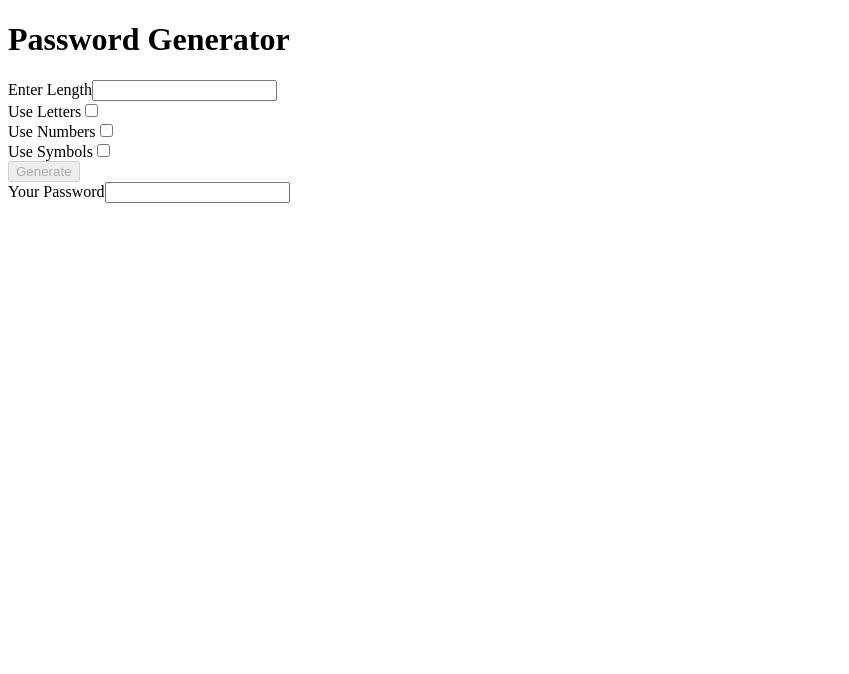
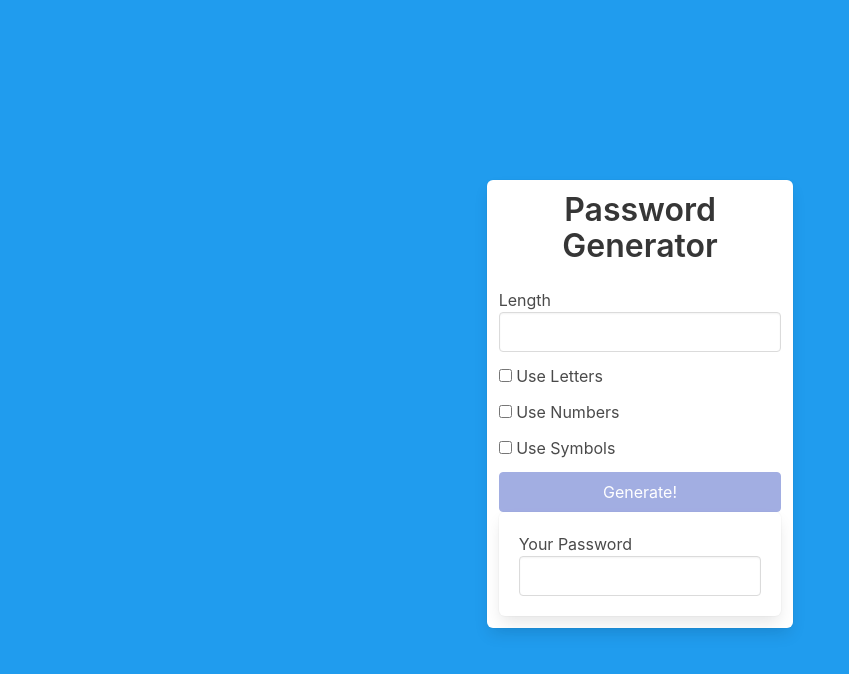
Before and after one commit to jamiepompei/angular-password-generator, an Angular app: page / in a window 1280 px wide. Shown: the top 674 px of the page, without its empty margins (0-849 px from the left). Built offline with nearby package versions, Linux system fonts and the light colour scheme.

Commit message:
added bulma for syling and custom CSS for margins and bkg color

```diff
--- a/package.json
+++ b/package.json
@@ -19,6 +19,7 @@
     "@angular/platform-browser": "~11.0.5",
     "@angular/platform-browser-dynamic": "~11.0.5",
     "@angular/router": "~11.0.5",
+    "bulma": "^0.9.2",
     "rxjs": "~6.6.0",
     "tslib": "^2.0.0",
     "zone.js": "~0.10.2"
--- a/src/app/app.component.html
+++ b/src/app/app.component.html
@@ -1,30 +1,48 @@
-<h1>Password Generator</h1>
+<div class="container">
+  <div class="columns is-centered">
+    <div class="box column is-one-third">
+      <h1 class="title has-text-centered">Password Generator</h1>
 
-<div>
-  <label>Enter Length</label>
-  <input (input)="onChangeLength($event.target.value)" />
+      <div class="field">
+        <label>Length</label>
+        <input class="input" (input)="onChangeLength($event.target.value)" />
       </div>
 
-<div>
-  <label>Use Letters</label>
+      <div class="field">
+        <div class="control">
+          <label class="checkbox">
             <input (change)="onChangeUseLetters()" type="checkbox" />
+            Use Letters
+          </label>
         </div>
-<div>
-  <label>Use Numbers</label>
-  <input (change)="onChangeUseNumbers()" type="checkbox" />
-</div>
-<div>
-  <label>Use Symbols</label>
-  <input (change)="onChangeUseSymbols()" type="checkbox" />
       </div>
 
-<div>
-  <button
-    [disabled]="!(length && (includeSymbols || includeLetters || includeNumbers ))"
-    (click)="onButtonClick()">Generate</button>
+      <div class="field">
+        <div class="control">
+          <label class="checkbox">
+            <input (change)="onChangeUseNumbers()" type="checkbox" />
+            Use Numbers
+          </label>
+        </div>
       </div>
 
-<div>
+      <div class="field">
+        <div class="control">
+          <label class="checkbox">
+            <input (change)="onChangeUseSymbols()" type="checkbox" />
+            Use Symbols
+          </label>
+        </div>
+      </div>
+      <button [disabled]="
+            !(length && (includeSymbols || includeLetters || includeNumbers ))
+            " (click)="onButtonClick()" class="button is-link is-fullwidth">
+            Generate!
+          </button>
+      <div class="box">
         <label>Your Password</label>
-  <input [value]="password"/>
+        <input class="input" [value]="password"/>
       </div>
+    </div>
+  </div>
+</div>
--- a/src/styles.css
+++ b/src/styles.css
@@ -1 +1,9 @@
-/* You can add global styles to this file, and also import other style files */
+@import 'bulma/css/bulma.css';
+
+.container{
+    margin: 12rem;
+}
+
+html{
+    background-color: hsl(204, 86%, 53%);
+}
```
Also changed, not shown: 1 other file (tests, documents, lock files or other folders). Lines whose indentation alone changed are shown as unchanged.
